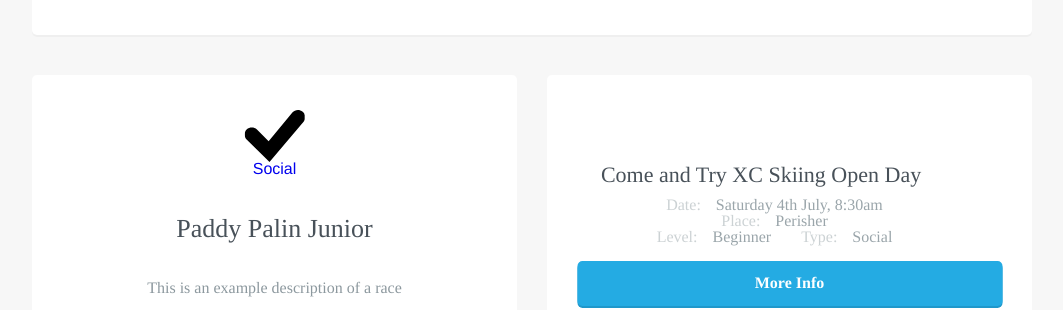
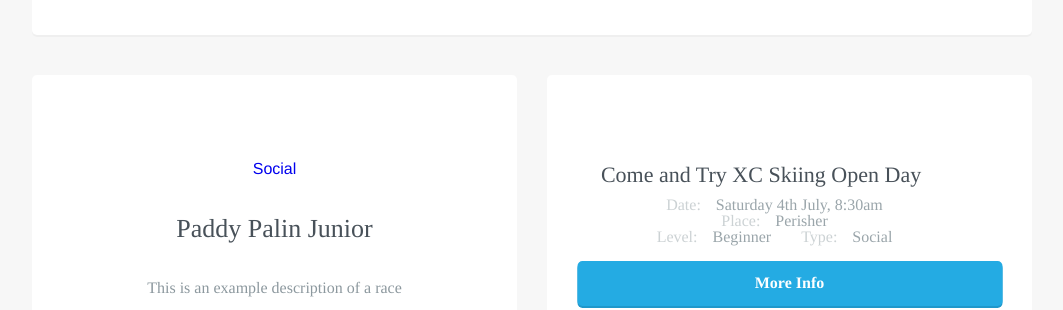
Before and after one commit to robcatto/robcatto.github.io, a Jekyll site: the page built from events/index.html, in a window 1280 px wide. Shown: the part 528-838 px from the top of the page, without its empty margins (108-1171 px from the left). Built offline with Jekyll 4.4.1, drawn with Linux system fonts in a browser that asks for light colours; some web fonts are replaced; Markdown is read by kramdown in place of the engine named in the settings.

Commit message:
Update index.html

```diff
--- a/events/index.html
+++ b/events/index.html
@@ -299,7 +299,7 @@ layout: default
                      <!--Paddy Pallin Junior Perisher-->
                         <div class="column two">
                             <div class="callout-card event__card">
-                                    <a class="title" href="/library/objectoriented-javascript">
+                                    <a class="title" href="/events/fast-&-female-lake-mountain">
     <div class="progress">
 
 
@@ -311,16 +311,6 @@ layout: default
     <p class="description">
        This is an example description of a race
     </p>
-
-
-      <div class="complete-status hidden">
-        <svg class="complete-icon" preserveAspectRatio="xMinYMin meet" viewBox="140 0 140 120">
-	<path d="M197.3,120l-52.8-52c-6-6-6-17,0-23c7-6,16.9-6,23.9,0l26.9,27l54.8-66c6-7,16-8,23.9-2c7,6,8,16,2,23
-		L197.3,120z"></path>
-
-</svg>
-        <span class="complete-title"></span>
-      </div>
 </a>
                             </div>
                         </div>
```
